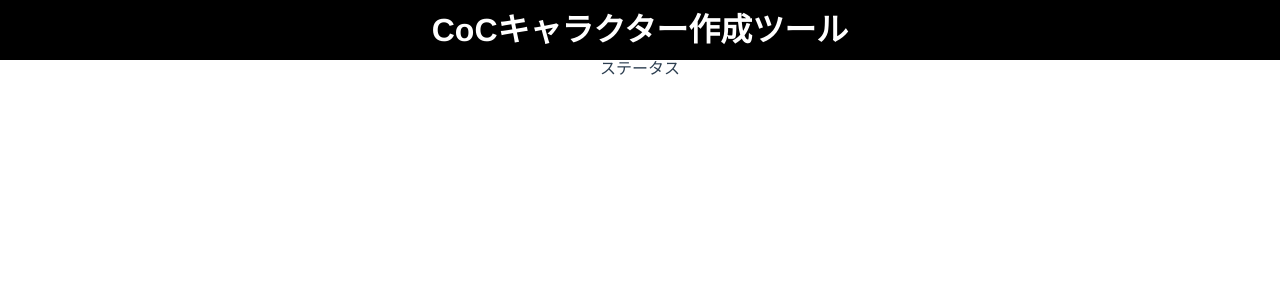
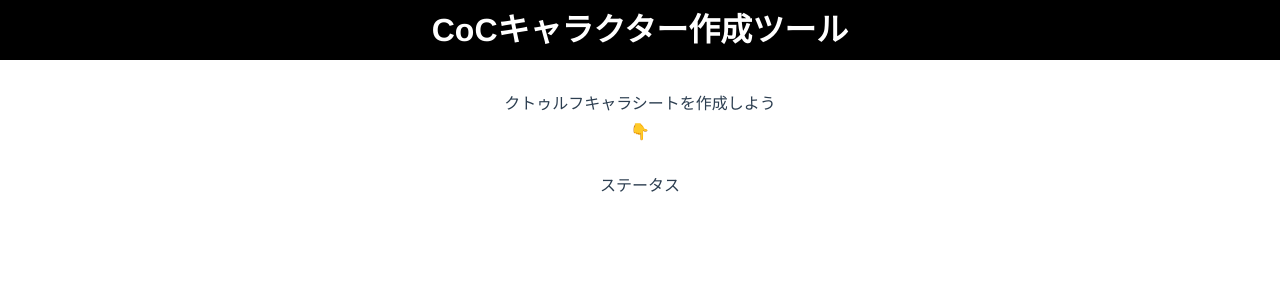
Before and after one commit to sueCalystegia00/CoC-chara-maker, a Vue app: page / in a window 1280 px wide. Shown: the top 300 px of the page. Built offline with nearby package versions, Linux system fonts and the light colour scheme; no server answers.

Commit message:
add: 説明書きの追加

```diff
--- a/src/App.vue
+++ b/src/App.vue
@@ -35,7 +35,8 @@ body,
 h1,
 h2,
 h3,
-h4 {
-  margin: 0;
+h4,
+p {
+  margin: 5px;
 }
 </style>
--- a/src/views/Home.vue
+++ b/src/views/Home.vue
@@ -1,5 +1,9 @@
 <template>
   <div class="home">
+    <div class="describe">
+      <p>クトゥルフキャラシートを作成しよう</p>
+      <p>👇</p>
+    </div>
     <Status />
   </div>
 </template>
@@ -18,3 +22,20 @@ export default {
   },
 };
 </script>
+
+<style>
+.home {
+  width: 100%;
+  display: flex;
+  flex-direction: column;
+  align-items: center;
+}
+
+.describe {
+  width: 100%;
+  display: flex;
+  flex-direction: column;
+  align-items: center;
+  margin: 30px 0;
+}
+</style>
```
